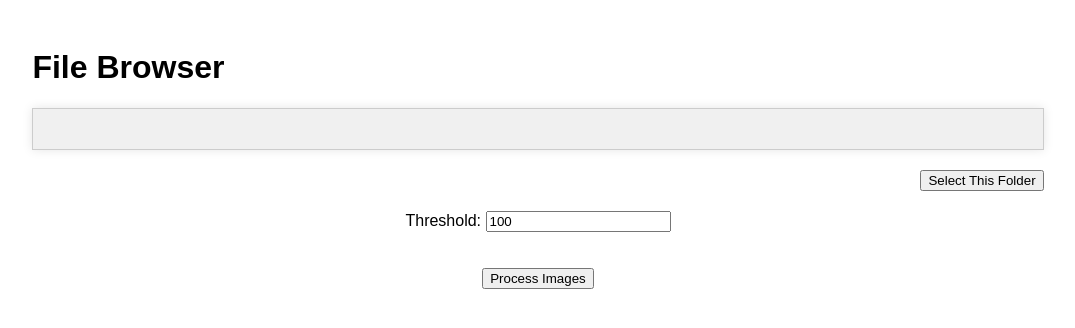
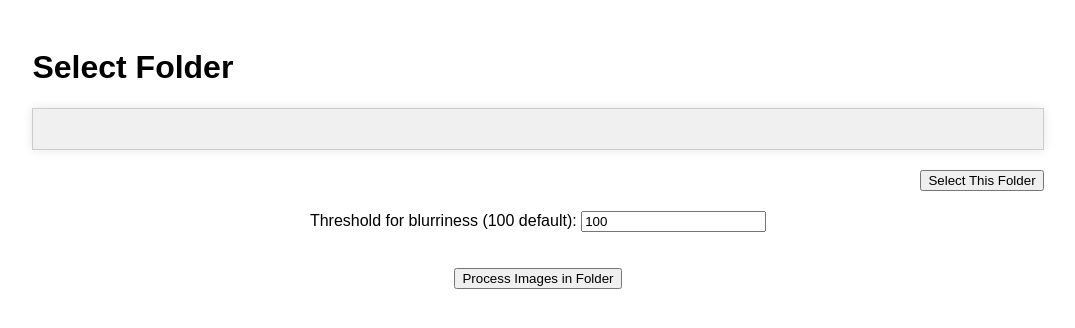
Before and after one commit to jacobm85/bulk-blur-detection, a Flask app: page / in a window 1280 px wide. Shown: the top 328 px of the page, without its empty margins (102-1177 px from the left). Run offline with Flask 3, Linux system fonts and the light colour scheme; some libraries are stand-ins or nearby versions.

Commit message:
Update index.html

```diff
--- a/templates/index.html
+++ b/templates/index.html
@@ -35,22 +35,25 @@
             text-align: center;
             margin-top: 20px;
         }
+        .current-path {
+            font-style: italic;
+        }
     </style>
 </head>
 <body>
     <div class="container">
-        <h1>File Browser</h1>
+        <h1>Select Folder</h1>
         <div id="file-browser" class="file-browser"></div>
         <div class="actions">
             <button type="button" id="select-folder-btn">Select This Folder</button>
         </div>
         <form id="process-form" method="POST" action="/process" class="form-section">
             <div>
-                <label for="threshold">Threshold:</label>
+                <label for="threshold">Threshold for blurriness (100 default):</label>
                 <input type="text" name="threshold" id="threshold" value="100">
             </div>
             <br><br>
-            <button type="submit">Process Images</button>
+            <button type="submit">Process Images in Folder</button>
         </form>
     </div>
 
@@ -75,13 +78,9 @@
             fileBrowser.innerHTML = '';
 
             const path = document.createElement('p');
-            path.textContent = `Path: ${data.path}`;
+            path.className = 'current-path';
+            path.textContent = `Current path: ${data.path}`;
             fileBrowser.appendChild(path);
-
-            const backButton = document.createElement('button');
-            backButton.textContent = 'Back';
-            backButton.onclick = goBack;
-            fileBrowser.appendChild(backButton);
 
             data.files.forEach(file => {
                 const fileElement = document.createElement('div');
@@ -96,6 +95,11 @@
                 };
                 fileBrowser.appendChild(fileElement);
             });
+
+            const backButton = document.createElement('button');
+            backButton.textContent = 'Back';
+            backButton.onclick = goBack;
+            fileBrowser.appendChild(backButton);
         });
 
         socket.on('error', data => {
```
